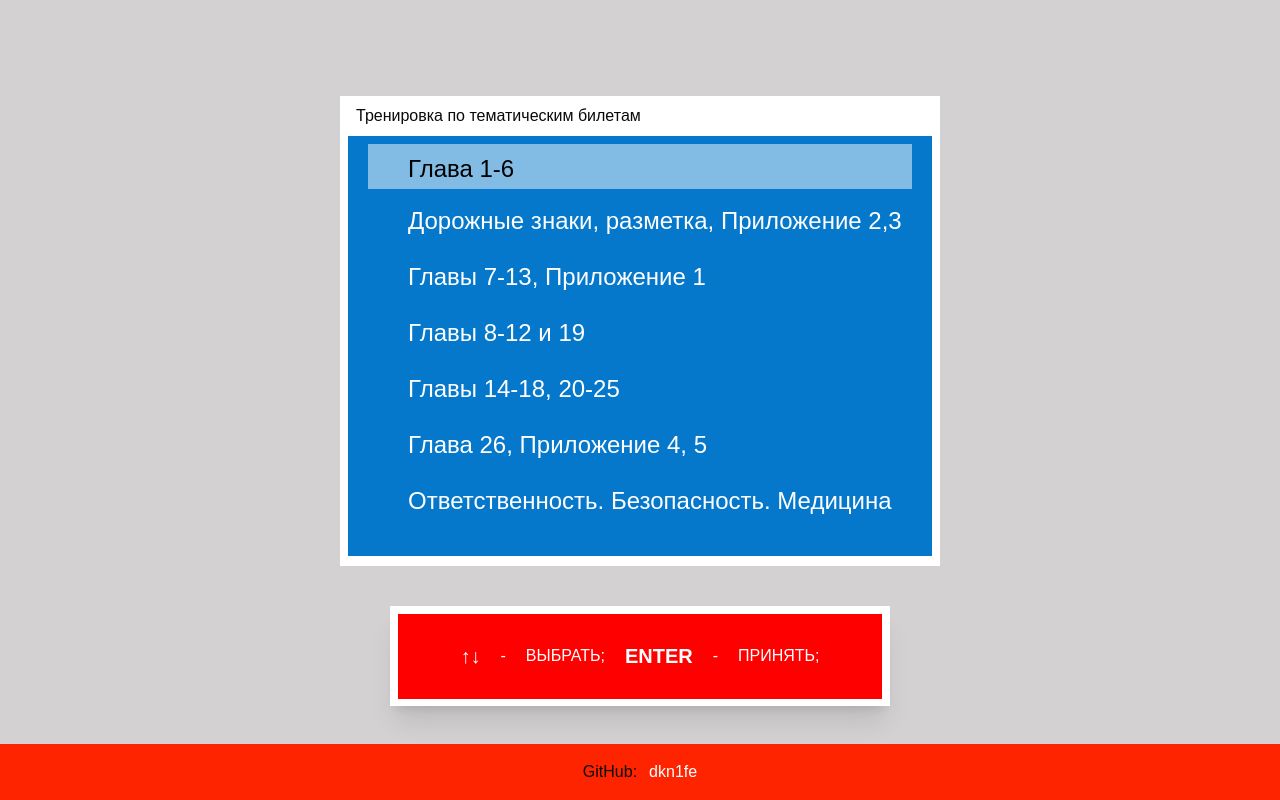
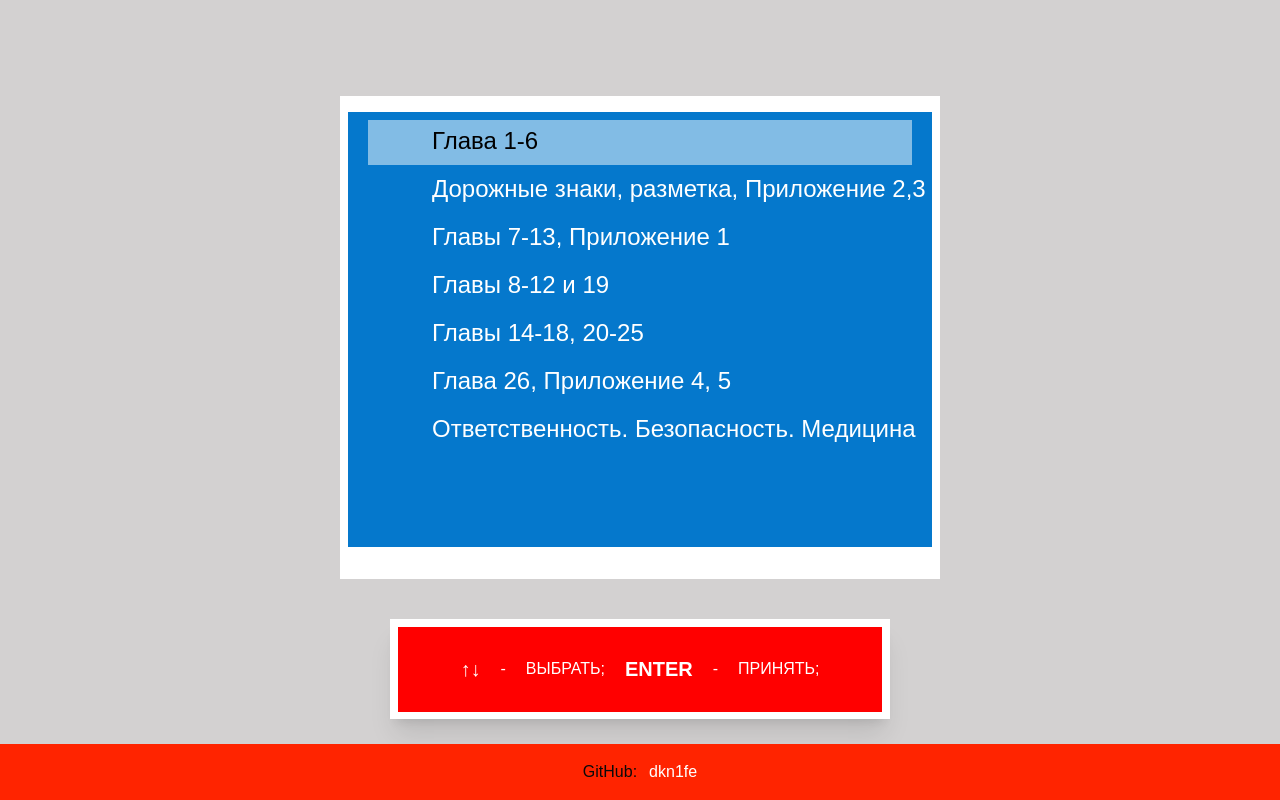
Before and after one commit to dkn1fe/pdd-by, a React (Vite) app in the folder client/: page /controlTemBilet in a window 1280 px wide. Built offline with nearby package versions, Linux system fonts and the light colour scheme; a web font is replaced by a local one.

Commit message:
fix: bag with naming title in training mode & settings training and control

```diff
--- a/client/src/features/bilet/ui/Bilet.tsx
+++ b/client/src/features/bilet/ui/Bilet.tsx
@@ -28,7 +28,7 @@ export const Bilet = () => {
     const [questionsForBilet, setQuestionForBilet] = useState<any[]>([]);
     const dispatch = useDispatch<AppDispatch>();
     const status = window.location.pathname.slice(1)
-    console.log(yoursUnWriteAnswers)
+    console.log(choosedMode)
 
 
     useEffect(() => {
@@ -86,7 +86,7 @@ export const Bilet = () => {
                         )}
 
                         <div className="w-full overflowY-auto h-[625px] bg-[white]">
-                            <Questions questions={questionsForBilet} />
+                            <Questions status={status} questions={questionsForBilet} />
                         </div>
                         <div className="w-full h-[50px] bg-gray-200">
                             <Keyboard />
@@ -103,7 +103,7 @@ export const Bilet = () => {
                                 openResult={openResult}
                             />
                         )}
-                        {choosedMode.slice(0,1) === 'Г' && remainsQuestion === 0 && (
+                        {choosedMode.length <= 8 && remainsQuestion === 0 && (
                             <Result
                                 choosedMode={choosedMode}
                                 result="success"
--- a/client/src/features/bilet/ui/Questions.tsx
+++ b/client/src/features/bilet/ui/Questions.tsx
@@ -7,9 +7,10 @@ import { HelpForBilet } from "./HelpForBilet";
 
 interface QuestionsProps {
   questions: any[];
+  status:string
 }
 
-export const Questions: FC<QuestionsProps> = ({ questions}) => {
+export const Questions: FC<QuestionsProps> = ({ questions,status}) => {
   const { activeQuestions, writeQuestions, dontWriteQuestions, statusQuestions, choosedMode } = useSelector((state: RootState) => state.biletSlice);
   const [isOpenHelpForBilet, setIsOpenHelpForBilet] = useState(false);
   const [activeAnswer,setActiveAnswer] = useState('')
@@ -22,6 +23,7 @@ export const Questions: FC<QuestionsProps> = ({ questions}) => {
   }
 
   const currentQuestion = questions[activeQuestions];
+
 
   const handleKeyDown = useCallback(
     (e: KeyboardEvent) => {
@@ -39,12 +41,12 @@ export const Questions: FC<QuestionsProps> = ({ questions}) => {
           setShowAnswer(true);
           setIsOpenHelpForBilet(false);
 
-          if (choosedMode.slice(0, 1) === 'Г') {
+          if (status === 'training') {
             if (Number(activeAnswer) === currentQuestion.answer) {
               setIsResultDisplayed(true);
               dispatch(onHandleWriteQuestions(activeQuestions));
             } else {
-              setShowAnswer(true);
+              setIsResultDisplayed(true);
             }
           } else {
             setIsResultDisplayed(true);
@@ -52,7 +54,7 @@ export const Questions: FC<QuestionsProps> = ({ questions}) => {
               dispatch(onHandleWriteQuestions(activeQuestions));
             } else {
               dispatch(onHandleDontWriteQuestions(activeQuestions));
-              dispatch(handleChangeYourAnswer(activeAnswer))
+              dispatch(handleChangeYourAnswer(activeAnswer));
             }
           }
         } else if (key === 'X' || key === 'x' || key === 'х' || key === 'Х') {
@@ -60,14 +62,20 @@ export const Questions: FC<QuestionsProps> = ({ questions}) => {
         }
       } else {
         if (key === 'Enter') {
-          setIsResultDisplayed(false);
-          setActiveAnswer('');
-          setShowAnswer(false);
-          getLastOrFirst(questions, activeQuestions, writeQuestions, dontWriteQuestions, dispatch);
+          if (status === 'training' && Number(activeAnswer) !== currentQuestion.answer) {
+            setIsResultDisplayed(false);
+            setActiveAnswer('');
+            setShowAnswer(false);
+          } else {
+            setIsResultDisplayed(false);
+            setActiveAnswer('');
+            setShowAnswer(false);
+            getLastOrFirst(questions, activeQuestions, writeQuestions, dontWriteQuestions, dispatch);
+          }
         }
       }
     },
-    [activeAnswer, isResultDisplayed, activeQuestions, questions, writeQuestions, dontWriteQuestions, choosedMode]
+    [activeAnswer, isResultDisplayed, activeQuestions, questions, writeQuestions, dontWriteQuestions, choosedMode, status]
   );
 
   useEffect(() => {
--- a/client/src/features/choose-mode/index.ts
+++ b/client/src/features/choose-mode/index.ts
@@ -1,2 +1 @@
 export {ChooseMode} from './ui/Choose-Mode'
-export {AllGlavsMode} from './ui/AllGlavsMode'
--- a/client/src/features/choose-mode/ui/AllGlavsMode.tsx
+++ /dev/null
@@ -1,25 +0,0 @@
-import { useState } from "react"
-import { GlavsMode } from "./GlavsMode"
-import { ContentOfGlavs } from "./ContentOfGlavs"
-import { HelpKeyboard } from "../../help-keyboard"
-
-export const AllGlavsMode = () => {
-    const [activeMode, setActiveMode] = useState(1)
-
-    return (
-        <div className="max-w-[1200px] m-auto flex justify-between mt-20">
-            <div className="w-[400px] h-[800px] bg-white">
-                <h3 className="ml-3 mt-1 text-lg">Выберите главу</h3>
-                <GlavsMode activeMode={activeMode} setActiveMode={setActiveMode} />
-            </div>
-            <div className="flex-col gap-20">
-                <div className="flex-1 -mt-[78px] flex justify-end  items-start">
-                    <ContentOfGlavs activeMode = {activeMode}/>
-                </div>
-                <div className="mt-[380px]">
-                    <HelpKeyboard />
-                </div>
-            </div>
-        </div>
-    )
-}
--- a/client/src/features/choose-mode/ui/Modes.tsx
+++ b/client/src/features/choose-mode/ui/Modes.tsx
@@ -29,6 +29,13 @@ export const Modes: FC<ModesProps> = ({ modes, title }) => {
             if (selectedItem) {
                 navigate(selectedItem.link);
                 dispatch(handleChooseMode(selectedItem.title));
+            }
+            if(selectedItem && title === 'Контроль по тематическим билетам' || title === 'Тренировка по случайному билету'){
+                const link = title.startsWith('К')
+                ? '/control'
+                : '/training';
+                navigate(link)
+                dispatch(handleChooseMode(selectedItem.title))
             }
         }
         if (event.key === 'Enter' && (activeMode === 3 || activeMode === 6)) {
@@ -80,7 +87,7 @@ export const Modes: FC<ModesProps> = ({ modes, title }) => {
                         ref={el => (modesElem.current[item.id] = el)}
                         className={`flex flex-col m-auto justify-center pt-2 mx-5 gap-5 cursor-pointer focus:outline-none
                             ${title.slice(0, 1) === 'В' && item.id === 5 ? 'mt-10' : 'mt-2'}
-                            ${title.slice(0, 1) === 'Т' ? 'pl-10 pt-4' : 'pl-16 '}
+                            ${title.slice(0, 1) === 'Т' || title.slice(0,1) === 'К' ? 'pl-10 pt-5' : 'pl-16 '}
                             ${activeMode === item.id ? 'bg-white bg-opacity-50 h-[45px] text-center pb-3 relative top-2' : 'w-full'}`}
                     >
                         <h3 className={`text-left text-2xl ${activeMode === item.id ? 'text-black' : 'text-white'}`}>
--- a/client/src/pages/AllGlavsPage.tsx
+++ b/client/src/pages/AllGlavsPage.tsx
@@ -1,10 +1,26 @@
-import { AllGlavsMode } from "../features/choose-mode"
+import { useState } from "react"
+import { ContentOfGlavs } from "../features/choose-mode/ui/ContentOfGlavs"
+import { GlavsMode } from "../features/choose-mode/ui/GlavsMode"
+import { HelpKeyboard } from "../features/help-keyboard/ui/Help-keyboard"
 
 
 export const AllGlavsPage = () => {
+  const [activeMode, setActiveMode] = useState(1)
+
     return (
-        <>
-          <AllGlavsMode/>
-        </>
+        <div className="max-w-[1200px] m-auto flex justify-between mt-20">
+            <div className="w-[400px] h-[800px] bg-white">
+                <h3 className="ml-3 mt-1 text-lg">Выберите главу</h3>
+                <GlavsMode activeMode={activeMode} setActiveMode={setActiveMode} />
+            </div>
+            <div className="flex-col gap-20">
+                <div className="flex-1 -mt-[78px] flex justify-end  items-start">
+                    <ContentOfGlavs activeMode = {activeMode}/>
+                </div>
+                <div className="mt-[380px]">
+                    <HelpKeyboard />
+                </div>
+            </div>
+        </div>
     )
 }
--- a/client/src/pages/ChoosePage.tsx
+++ b/client/src/pages/ChoosePage.tsx
@@ -2,7 +2,6 @@ import { ChooseMode } from '../features/choose-mode/index'
 import { HelpKeyboard } from '../features/help-keyboard/index'
 import { Footer } from '../widgets/footer/Footer'
 import { modes } from "../shared/utils/modes";
-import { ModalBilet } from '../features/modal-bilet/index';
 
 
 export const ChoosePage = () => {
--- a/client/src/pages/GlavsPage.tsx
+++ b/client/src/pages/GlavsPage.tsx
@@ -2,11 +2,14 @@ import { ChooseMode } from "../features/choose-mode"
 import { Footer } from "../widgets/footer/Footer"
 import { trainBiletMods } from "../shared/utils/modes"
 import { HelpKeyboard } from "../features/help-keyboard"
+import { useSelector } from "react-redux"
+import { RootState } from "../app/store/store"
 
 export const GlavsPage = () => {
+  const {choosedMode} = useSelector((state:RootState)=> state.biletSlice)
     return (
         <>
-        <ChooseMode title='Тренировка по тематическим билетам' modes={trainBiletMods}/>
+        <ChooseMode title={choosedMode} modes={trainBiletMods}/>
         <HelpKeyboard/>
          <footer className='absolute bottom-0 w-full'>
             <Footer/>
--- a/client/src/shared/utils/modes.ts
+++ b/client/src/shared/utils/modes.ts
@@ -11,17 +11,17 @@ export const modes = [
 ]
 
 export const trainBiletMods = [
-    { id: 1, title: 'Глава 1-6', link: '/training' },
-    { id: 2, title: 'Дорожные знаки, разметка, Приложение 2,3', link: '/training' },
-    { id: 3, title: 'Главы 7-13, Приложение 1', link: '/training' },
-    { id: 4, title: 'Главы 8-12 и 19', link: '/training' },
-    { id: 5, title: 'Главы 14-18, 20-25', link: '/training' },
-    { id: 6, title: 'Глава 26, Приложение 4, 5', link: '/training' },
-    { id: 7, title: 'Ответственность. Безопасность. Медицина', link: '/training' },
+    { id: 1, title: 'Глава 1-6', link: '/training' || '/control' },
+    { id: 2, title: 'Дорожные знаки, разметка, Приложение 2,3', link: '/training' || '/control' },
+    { id: 3, title: 'Главы 7-13, Приложение 1', link: '/training' || '/control' },
+    { id: 4, title: 'Главы 8-12 и 19', link: '/training' || '/control'},
+    { id: 5, title: 'Главы 14-18, 20-25', link: '/training' || '/control'},
+    { id: 6, title: 'Глава 26, Приложение 4, 5', link: '/training' || '/control' },
+    { id: 7, title: 'Ответственность. Безопасность. Медицина', link: '/training' || '/control' },
 ]
 
 export const allGlavsMods = [
-    { id: 1, title: 'Глава 1', label: 'Общие положения', tasks: 6 },
+    { id: 1, title: 'Глава 1', label: 'Общие положения', tasks: 2 },
     { id: 2, title: 'Глава 2', label: 'Общие права и обязанности участников дорожного движения', tasks: 3 },
     { id: 3, title: 'Глава 3', label: 'Права и обязанности водителей', tasks: 1 },
     { id: 4, title: 'Глава 4', label: 'Права и обязанности пешеходов', tasks: 1 },
```
